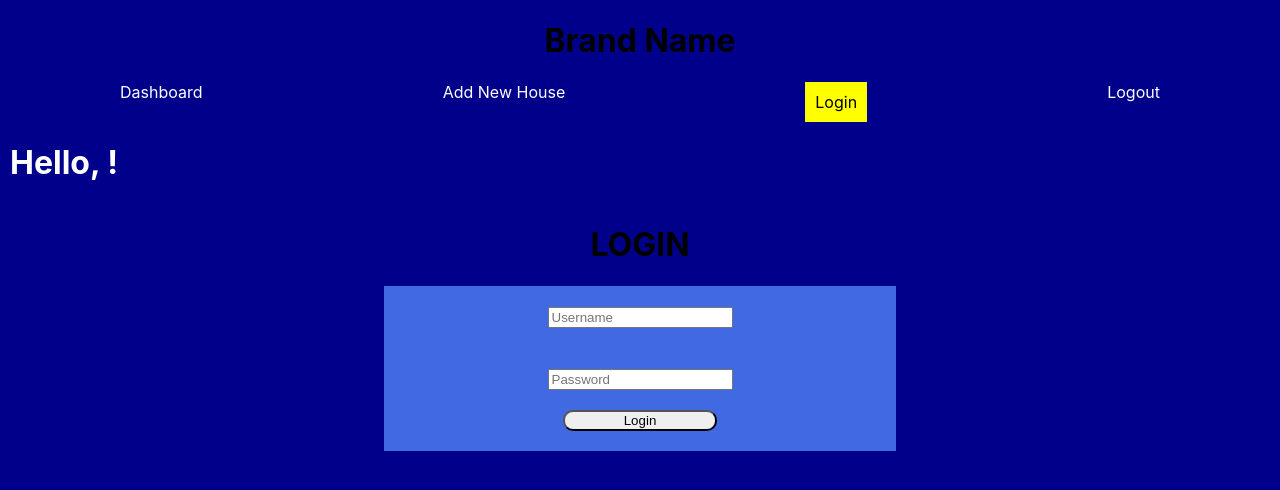
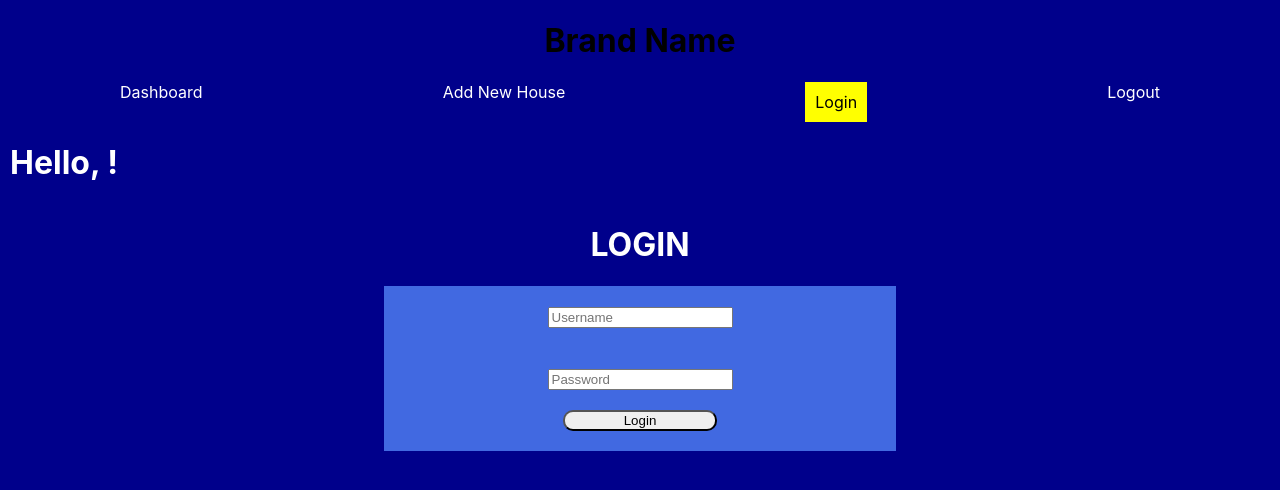
Before and after one commit to FTBW-AppraisersBFF/Front-End, a React (Create React App) app in the folder appraisers-bff/: page /login in a window 1280 px wide. Shown: the top 490 px of the page. Built offline with nearby package versions, Linux system fonts and the light colour scheme.

Commit message:
Login styles

```diff
--- a/appraisers-bff/src/components/Login.js
+++ b/appraisers-bff/src/components/Login.js
@@ -3,10 +3,15 @@ import { Formik, Form, Field, ErrorMessage } from "formik";
 import { Link } from "react-router-dom";
 import axios from "axios";
 import * as yup from "yup";
+import styled from "styled-components";
 
 import FormButton from "../components/styled_components/FormButton";
 import FormContainer from "./styled_components/FormContainer";
 import FormLabel from "./styled_components/FormLabel";
+
+const Title = styled.h1`
+  color: white;
+`
 
 const LoginApi = "https://appraisersapp.herokuapp.com/api/auth/login";
 
@@ -61,7 +66,7 @@ const UserForm = ({ onSubmit }) => {
       render={props => {
         return (
           <Form>
-            <h1>LOGIN</h1>
+            <Title>LOGIN</Title>
             <FormContainer>
               <FormLabel>
                 <Field
```
